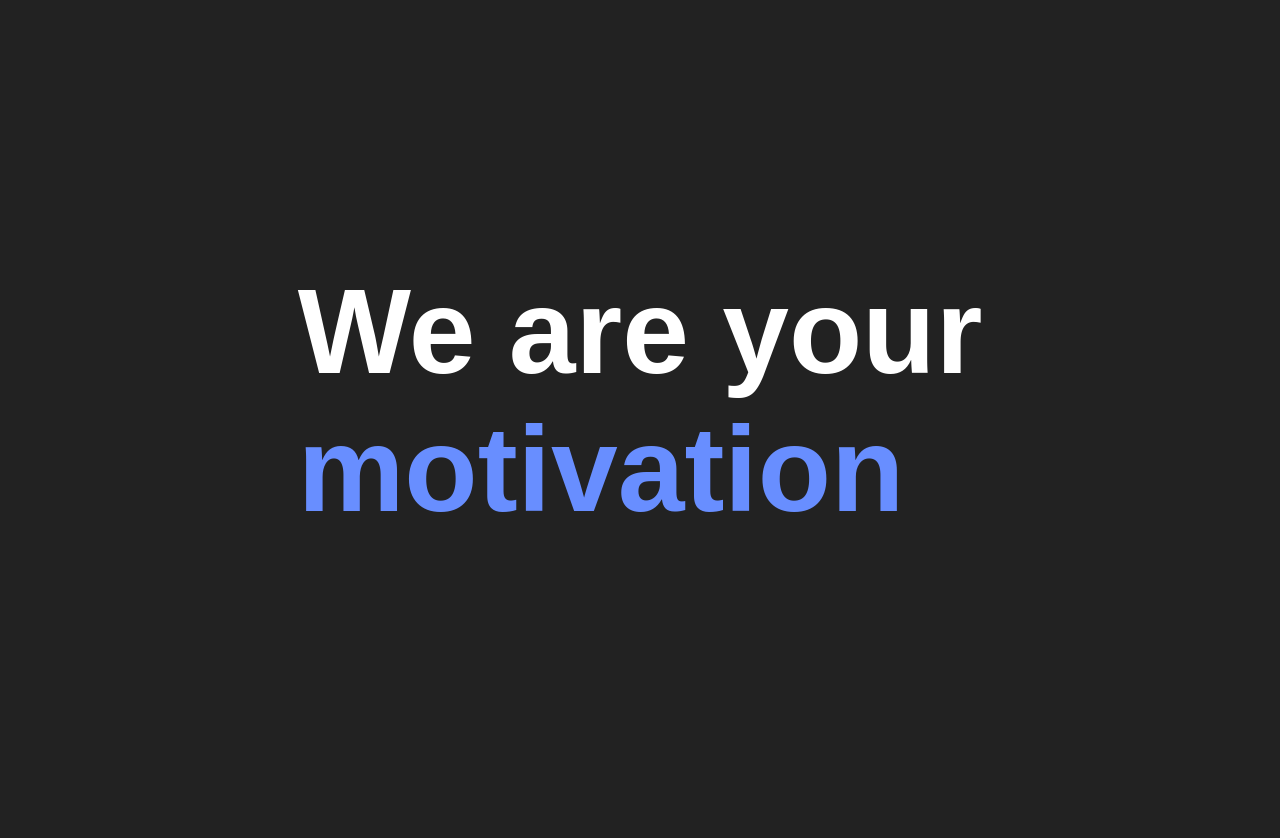
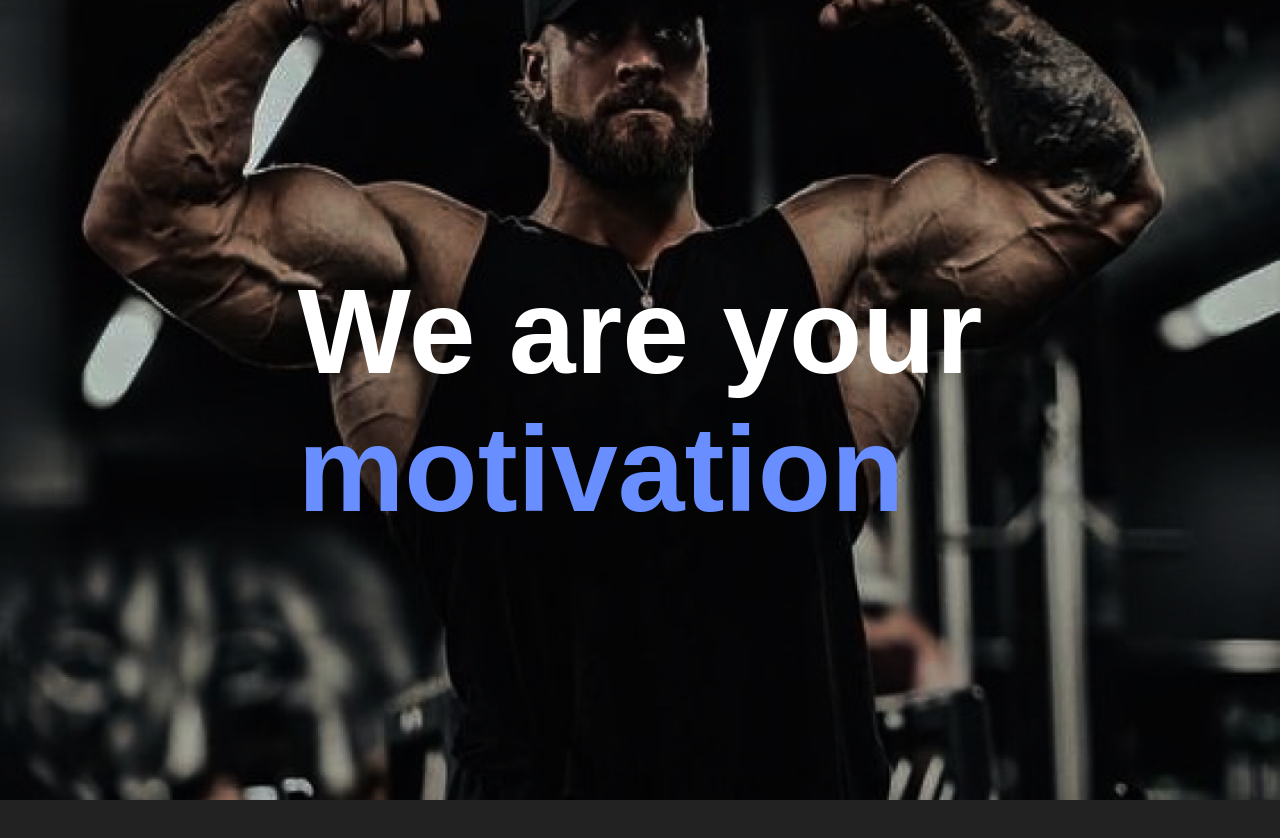
Before and after one commit to shipchik/ReactRustWebApp, a React (Create React App) app in the folder client/: page / in a window 1280 px wide. Shown: the top 838 px of the page. Built offline with nearby package versions, Linux system fonts and the light colour scheme; a web font is replaced by a local one.

Commit message:
Fixe background in about Header

```diff
--- a/client/src/Components/AboutUs/AboutUs.jsx
+++ b/client/src/Components/AboutUs/AboutUs.jsx
@@ -1,10 +1,16 @@
-import style from './AboutUs.modules.css'
+import style from './AboutUs.modules.css';
+import AboutHeaderBacground from './AboutHeaderBacground.png';
 
 function About() {
     return (
         <div className='TeamPage'>
-            <header className={style.AboutHeader}>
+            <header className={style.AboutHeader} style={{
+                backgroundImage: `url(${AboutHeaderBacground})`,
+                backgroundSize: `cover`,
+                backgroundRepeat: `no-repeat`
+            }}>
                 <div className='ContentBox'>
+                    {/* <img src={AboutHeaderBacground} alt="AboutHeaderBacground" /> */}
                     <h1>We are your <p>motivation</p></h1>
                 </div>
             </header>
--- a/client/src/Components/AboutUs/AboutUs.modules.css
+++ b/client/src/Components/AboutUs/AboutUs.modules.css
@@ -6,11 +6,6 @@
 
     height: 100vh;
     text-align: center;
-
-    background-image: url(../../img/AboutHeaderBacground.svg);
-    /* background-position: center ; */
-    background-size:cover ;
-    background-repeat: no-repeat;
 
 }
 
```
Also changed, not shown: client/src/Components/AboutUs/AboutHeaderBacground.png (renamed from client/src/img/AboutHeaderBacground.svg), client/src/Components/img/AboutMainBacground.svg (renamed from client/src/img/AboutMainBacground.svg).
